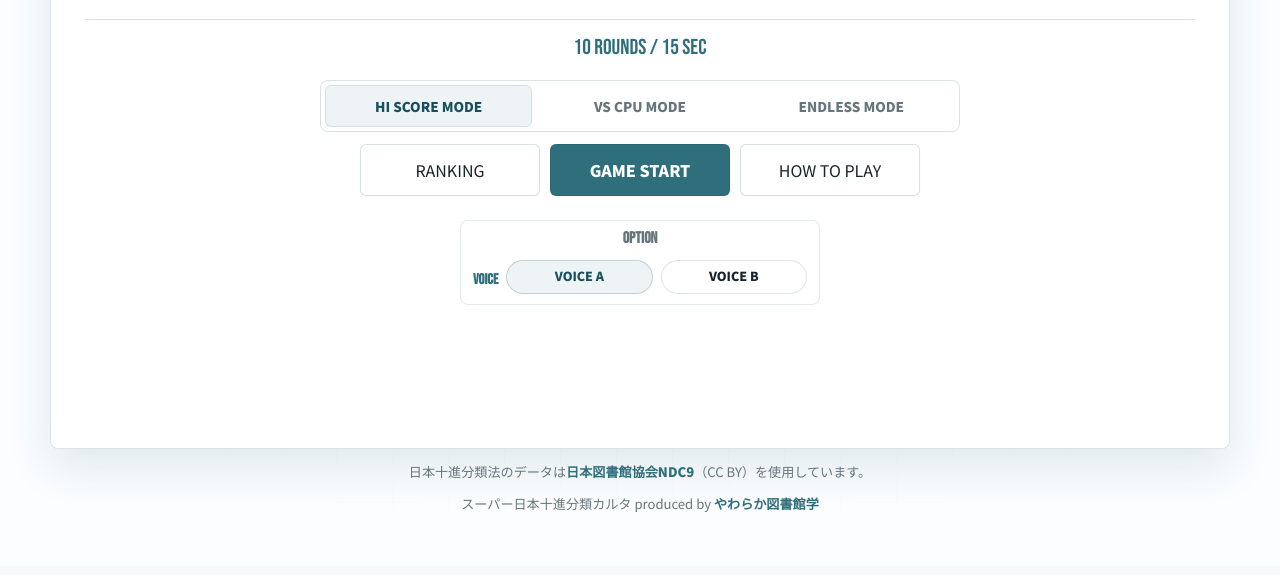
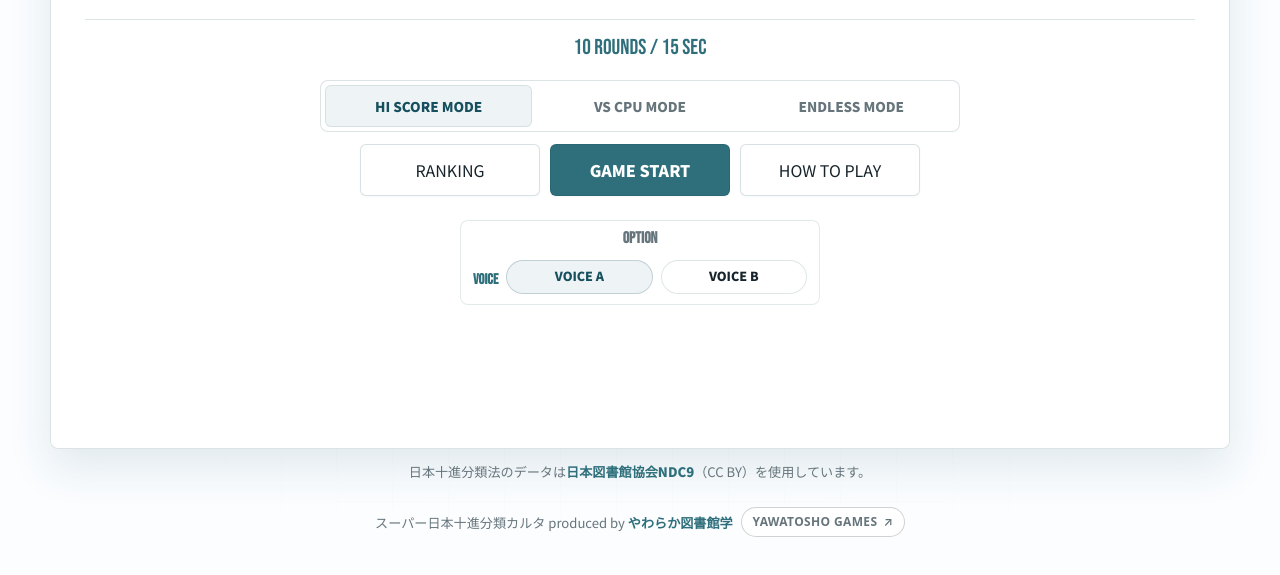
Before and after one commit to Yawatosho/karuta2, a plain HTML site: page index.html in a window 1280 px wide. Shown: the part 283-858 px from the top of the page. Drawn offline with Linux system fonts and the light colour scheme; no server answers.

Commit message:
Add files via upload

```diff
--- a/index.html
+++ b/index.html
@@ -54,7 +54,7 @@
   <link rel="preload" href="ng.mp3" as="audio" type="audio/mpeg">
   <link rel="preload" href="start.mp3" as="audio" type="audio/mpeg">
   <link rel="preload" href="result.mp3" as="audio" type="audio/mpeg">
-  <link rel="stylesheet" href="styles.css?v=voiceoption6">
+  <link rel="stylesheet" href="styles.css?v=creditsgames1">
   <script src="audio_manager.js?v=voiceoption1" defer></script>
   <script src="mode_loader.js?v=voiceoption1" defer></script>
 </head>
@@ -238,7 +238,13 @@
 
     <footer class="credits">
       <p>日本十進分類法のデータは<a href="https://www.jla.or.jp/committees/bunrui/ndc-data/" target="_blank" rel="noopener">日本図書館協会NDC9</a>（CC BY）を使用しています。</p>
-      <p>スーパー日本十進分類カルタ produced by <a href="https://yawatosho.hateblo.jp/" target="_blank" rel="noopener">やわらか図書館学</a></p>
+      <p class="producer-line">
+        <span>スーパー日本十進分類カルタ produced by <a href="https://yawatosho.hateblo.jp/" target="_blank" rel="noopener">やわらか図書館学</a></span>
+        <a class="games-link" href="https://yawatosho.github.io/" target="_blank" rel="noopener">
+          <span>YAWATOSHO GAMES</span>
+          <span aria-hidden="true">↗</span>
+        </a>
+      </p>
     </footer>
   </main>
 </body>
--- a/styles.css
+++ b/styles.css
@@ -1172,6 +1172,35 @@ ul { padding-left: 1.4em; }
   color: var(--gold);
 }
 
+.credits .producer-line {
+  display: inline-flex;
+  align-items: center;
+  justify-content: center;
+  flex-wrap: wrap;
+  gap: 8px;
+}
+
+.credits .games-link {
+  display: inline-flex;
+  align-items: center;
+  gap: 0.5em;
+  padding: 0.55em 0.9em;
+  border: 1px solid rgba(0, 0, 0, 0.18);
+  border-radius: 999px;
+  background: rgba(255, 255, 255, 0.82);
+  backdrop-filter: blur(6px);
+  color: inherit;
+  font: 600 12px/1.2 system-ui, -apple-system, BlinkMacSystemFont, "Segoe UI", sans-serif;
+  letter-spacing: 0.03em;
+}
+
+.credits .games-link:hover {
+  color: var(--accent-strong);
+  border-color: rgba(34, 83, 95, 0.24);
+  background: rgba(255, 255, 255, 0.94);
+}
+
+
 .modal-note {
   margin: 0;
   color: var(--muted);
@@ -1801,6 +1830,15 @@ ul { padding-left: 1.4em; }
     margin: 1px 0;
   }
 
+  .credits .producer-line {
+    gap: 4px;
+  }
+
+  .credits .games-link {
+    padding: 0.42em 0.7em;
+    font-size: 0.56rem;
+  }
+
   body.game-playing .credits {
     display: none;
   }
```
